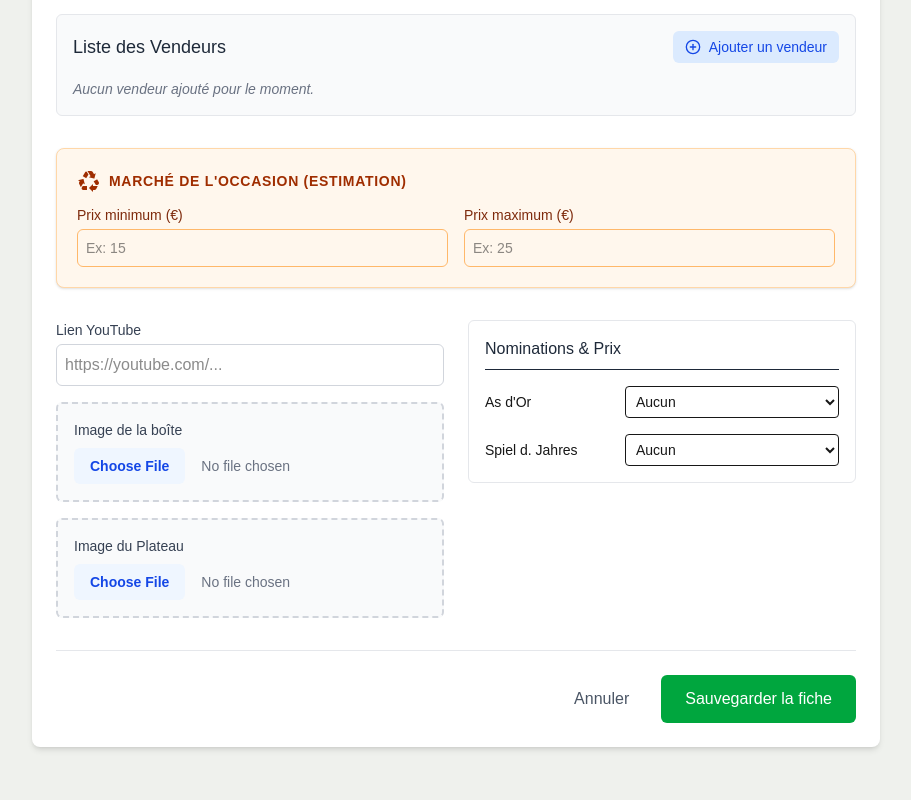
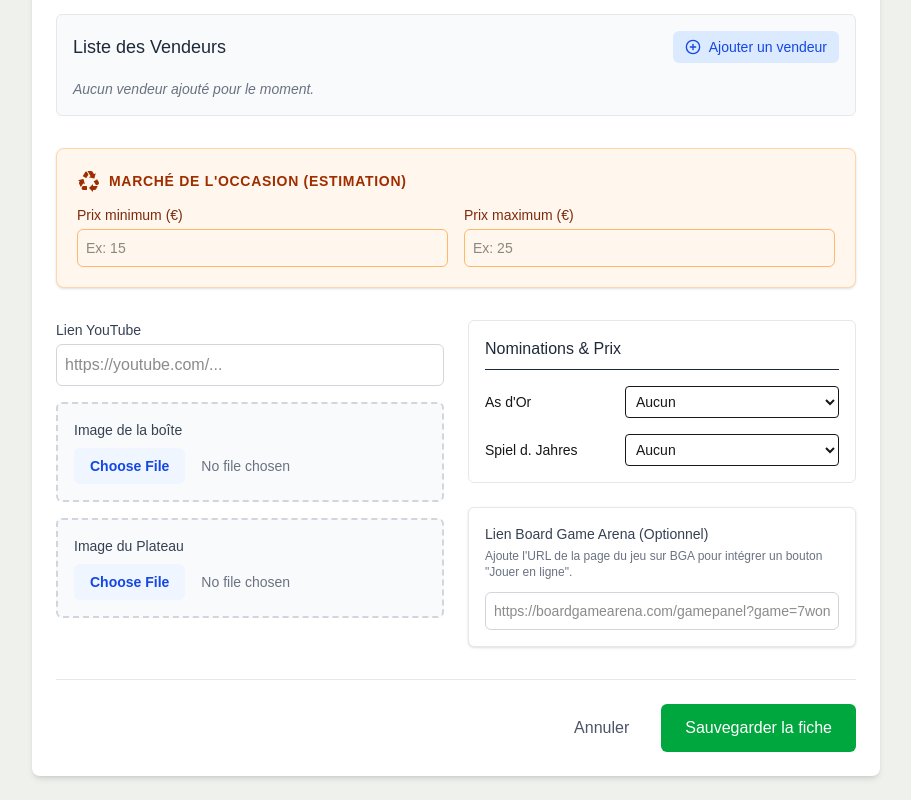
Before and after one commit to vgrandidier/ludotheque-app, a Next.js app: page /edit in a window 1280 px wide. Shown: the part 1008-1808 px from the top of the page, without its empty margins (184-1095 px from the left). Before the commit the page ends 1779 px from the top, so only its background shows below. Built offline with nearby package versions, Linux system fonts and the light colour scheme.

Commit message:
Add link to Board Game Arena

```diff
--- a/src/app/edit/page.jsx
+++ b/src/app/edit/page.jsx
@@ -341,7 +341,7 @@ export default function EditGamePage() {
         {/* --- SECTION 6 : Médias & Récompenses --- */}
         <div className="grid grid-cols-1 md:grid-cols-2 gap-6">
 
-          {/* Colonne Médias */}
+          {/* === COLONNE GAUCHE : Médias === */}
           <div className="space-y-4">
             <div>
               <label className="block text-sm font-medium text-gray-700 mb-1">Lien YouTube</label>
@@ -386,8 +386,11 @@ export default function EditGamePage() {
             </div>
           </div>
 
-          {/* Colonne Récompenses */}
-          <div className="space-y-4 p-4 border border-gray-200 rounded-md h-min">
+          {/* === COLONNE DROITE : Récompenses & Liens annexes === */}
+          <div className="space-y-6">
+
+            {/* Bloc Nominations & Prix */}
+            <div className="space-y-4 p-4 border border-gray-200 rounded-md h-min bg-white">
               <h3 className="font-medium text-gray-800 border-b pb-2">Nominations & Prix</h3>
 
               {/* As d'Or */}
@@ -429,6 +432,25 @@ export default function EditGamePage() {
               </div>
             </div>
 
+            {/* Bloc Board Game Arena */}
+            <div className="bg-white p-4 border border-gray-200 rounded-md shadow-sm">
+              <label className="block text-sm font-medium text-gray-700 mb-1">
+                Lien Board Game Arena (Optionnel)
+              </label>
+              <p className="text-xs text-gray-500 mb-3">
+                Ajoute l'URL de la page du jeu sur BGA pour intégrer un bouton "Jouer en ligne".
+              </p>
+              <input
+                type="url"
+                value={formData.bgaUrl || ""}
+                onChange={(e) => setFormData({ ...formData, bgaUrl: e.target.value })}
+                placeholder="https://boardgamearena.com/gamepanel?game=7wonders"
+                className="w-full border border-gray-300 rounded-md p-2 text-sm focus:ring-2 focus:ring-blue-500 focus:outline-none"
+              />
+            </div>
+
+          </div>
+
         </div>
 
 {/* Boutons de validation en bas */}
--- a/src/app/games/[id]/edit/page.jsx
+++ b/src/app/games/[id]/edit/page.jsx
@@ -237,6 +237,8 @@ export default function EditGamePage() {
         </div>
         {/* --- SECTION 6 : Médias & Récompenses --- */}
         <div className="grid grid-cols-1 md:grid-cols-2 gap-6">
+
+          {/* === COLONNE GAUCHE === */}
           <div className="space-y-4">
             <div>
               <label className="block text-sm font-medium text-gray-700 mb-1">Lien YouTube</label>
@@ -255,6 +257,9 @@ export default function EditGamePage() {
               {formData.boardImage && <img src={formData.boardImage} alt="Plateau" className="h-32 object-contain rounded" />}
             </div>
           </div>
+
+          {/* === COLONNE DROITE === */}
+          <div className="space-y-6"> {/* <-- NOUVELLE DIV ENVELOPPE ICI */}
 
             <div className="space-y-4 p-4 border border-gray-200 rounded-md h-min">
               <h3 className="font-medium text-gray-800 border-b pb-2">Nominations & Prix</h3>
@@ -297,6 +302,26 @@ export default function EditGamePage() {
                 )}
               </div>
             </div>
+
+            {/* Champ Board Game Arena */}
+            <div className="bg-white p-4 border border-gray-200 rounded-md shadow-sm">
+              <label className="block text-sm font-medium text-gray-700 mb-1">
+                Lien Board Game Arena (Optionnel)
+              </label>
+              <p className="text-xs text-gray-500 mb-2">
+                Ajoute l'URL de la page du jeu sur BGA pour intégrer un bouton "Jouer en ligne".
+              </p>
+              <input
+                type="url"
+                value={formData.bgaUrl || ""}
+                onChange={(e) => setFormData({ ...formData, bgaUrl: e.target.value })}
+                placeholder="https://boardgamearena.com/gamepanel?game=7wonders"
+                className="w-full border border-gray-300 rounded-md p-2 text-sm focus:ring-2 focus:ring-blue-500 focus:outline-none"
+              />
+            </div>
+
+          </div> {/* <-- FIN DE LA NOUVELLE DIV ENVELOPPE */}
+
         </div>
 
         {/* Zone des boutons d'action en bas du formulaire */}
--- a/src/app/games/[id]/page.jsx
+++ b/src/app/games/[id]/page.jsx
@@ -115,6 +115,19 @@ export default async function GameDetailsPage({ params }) {
 
 {/* Colonne de gauche : Récompenses, Images et Vidéo */}
         <div className="lg:col-span-1 space-y-6">
+
+          {/* Bouton Board Game Arena (Affiché uniquement si l'URL est renseignée) */}
+            {game.bgaUrl && (
+              <a
+                href={game.bgaUrl}
+                target="_blank"
+                rel="noopener noreferrer"
+                className="flex items-center justify-center gap-3 bg-[#1b2836] hover:bg-[#2a3b4c] text-white text-sm font-medium px-4 py-3.5 rounded-lg transition-colors shadow-sm w-full mb-6"
+              >
+                <span className="material-icons text-[22px] text-[#66b2ff]">gamepad</span>
+                Jouer sur Board Game Arena
+              </a>
+            )}
 
           {/* Récompenses (Déplacé tout en haut) */}
           {((game.asDor?.status && game.asDor.status !== 'aucun') || (game.spielDesJahres?.status && game.spielDesJahres.status !== 'aucun')) && (
--- a/src/models/Game.js
+++ b/src/models/Game.js
@@ -40,6 +40,7 @@ const GameSchema = new mongoose.Schema({
   usedPriceMax: { type: Number }, // Prix maximum en occasion
   sellers: [SellerSchema],                               // Champ 11
   youtubeUrl: { type: String, trim: true },              // Champ 12
+  bgaUrl: { type: String, trim: true },                  // Champ 12
   boxImage: { type: String, required: true },            // Champ 13 (URL Cloudinary)
   boardImage: { type: String, required: true },          // Champ 14 (URL Cloudinary)
   mechanics: [{ type: String, trim: true }],             // Champ 15
```
Lines whose indentation alone changed are shown as unchanged.
